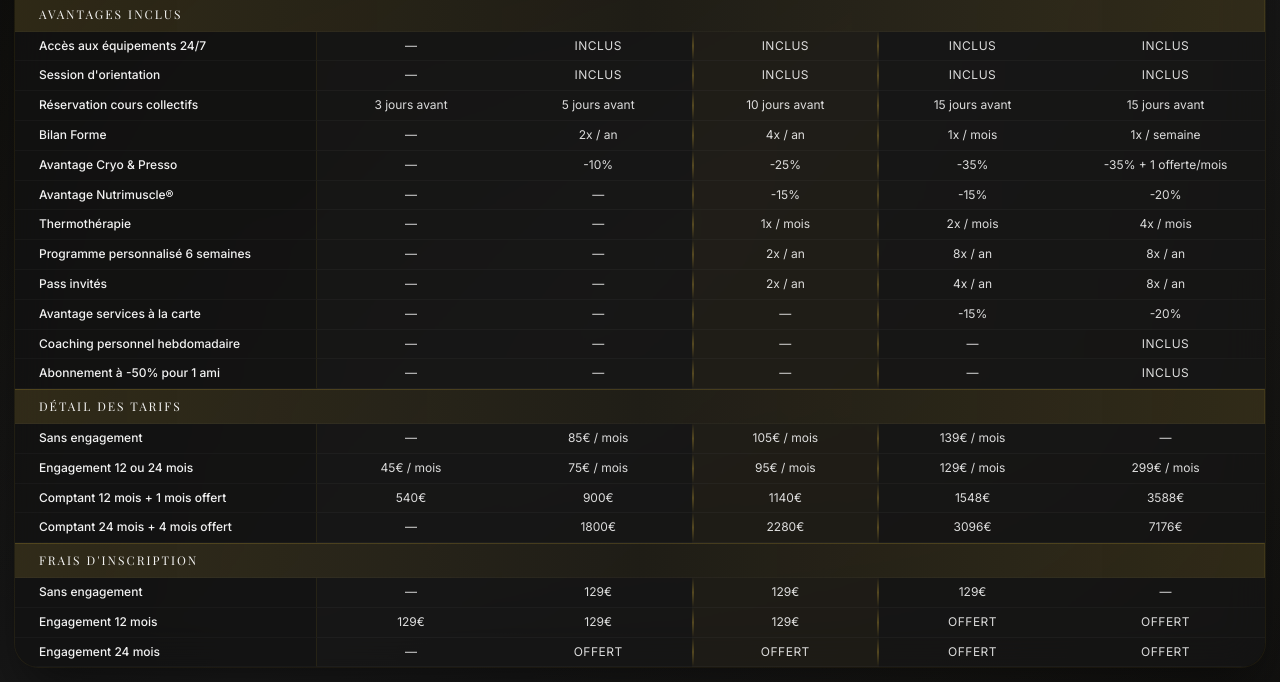
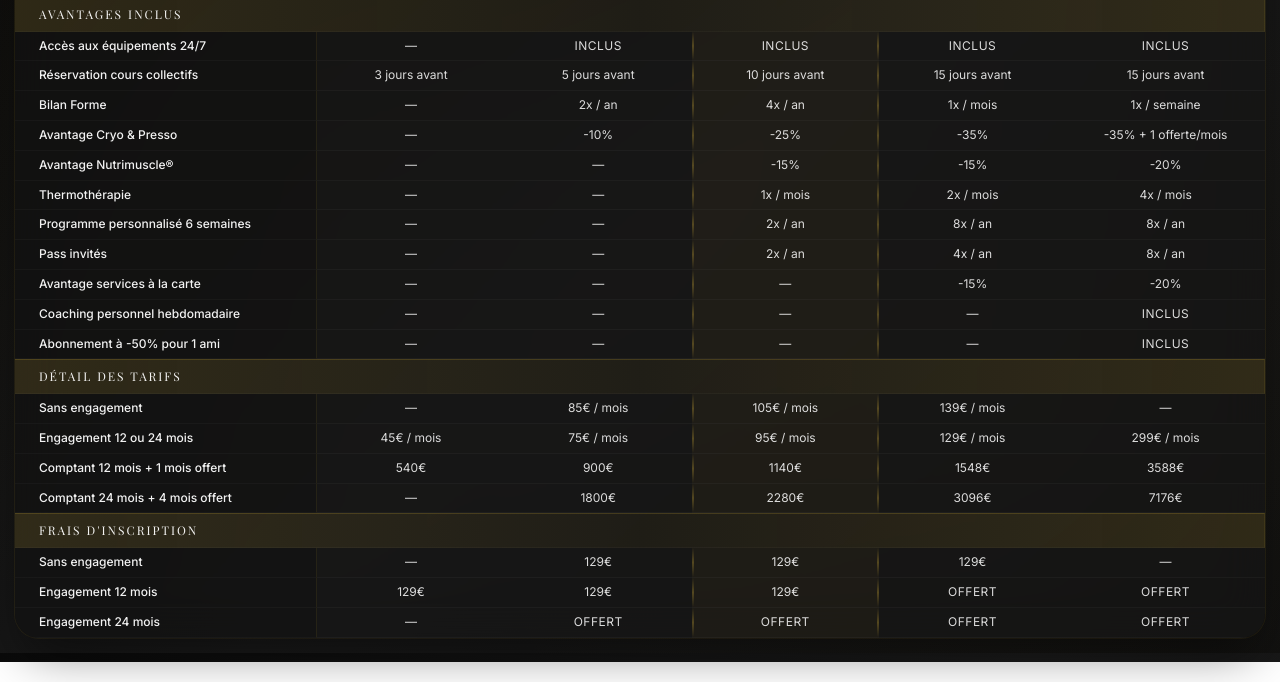
Before and after one commit to igoooor/igoooor, a plain HTML site: page novafit/tarifs.html in a window 1280 px wide. Shown: the part 138-820 px from the top of the page. Drawn offline with nearby package versions, Linux system fonts and the light colour scheme.

Commit message:
retirer orientation

```diff
--- a/novafit/tarifs.html
+++ b/novafit/tarifs.html
@@ -355,15 +355,6 @@
                 </tr>
 
                 <tr>
-                    <td>Session d'orientation</td>
-                    <td class="not-included">—</td>
-                    <td class="included">Inclus</td>
-                    <td class="featured included">Inclus</td>
-                    <td class="included">Inclus</td>
-                    <td class="included">Inclus</td>
-                </tr>
-
-                <tr>
                     <td>Réservation cours collectifs</td>
                     <td>3 jours avant</td>
                     <td>5 jours avant</td>
```
